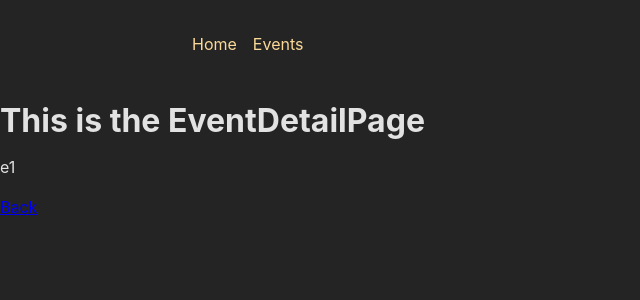
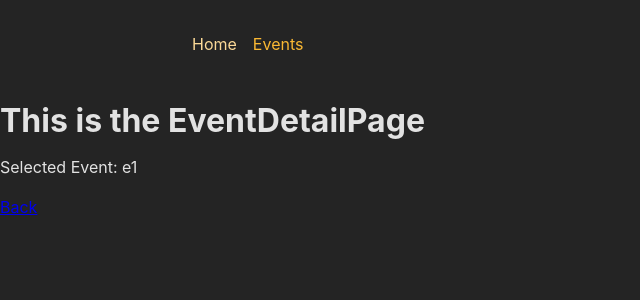
Before and after one commit to AaradhyaGitHub/React-Unit---4, a React (Create React App) app in the folder SPA-Practice/frontend/: page /events/e1 in a window 1280 px wide. Shown: the top 300 px of the page, without its empty margins (0-640 px from the left). Built offline with nearby package versions, Linux system fonts and the light colour scheme.

Commit message:
bug fixes and polishing routes

```diff
--- a/SPA-Practice/frontend/src/App.js
+++ b/SPA-Practice/frontend/src/App.js
@@ -9,11 +9,11 @@ const router = createBrowserRouter([
     path: "/",
     element: <RootLayout/>,
     children: [
-      { index: true, path: "", element: <HomePage /> },
-      { path: "/events", element: <EventsPage /> },
-      { path: "/events/:eventId", element: <EventDetailPage /> },
-      { path: "/events/new", element: <NewEventPage /> },
-      { path: "/events/:pId/edit", element: <EventsPage /> }
+      { index: true, path: "/", element: <HomePage /> },
+      { path: "events", element: <EventsPage /> },
+      { path: "events/:eventId", element: <EventDetailPage /> },
+      { path: "events/new", element: <NewEventPage /> },
+      { path: "events/:eventId/edit", element: <EventsPage /> }
     ]
   }
 ]);
--- a/SPA-Practice/frontend/src/components/MainNavigation.js
+++ b/SPA-Practice/frontend/src/components/MainNavigation.js
@@ -6,7 +6,6 @@ function MainNavigation() {
       <nav>
         <ul className={classes.list}>
           <li>
-            <a>
             <NavLink
               to="/"
               className={({ isActive }) =>
@@ -16,20 +15,17 @@ function MainNavigation() {
             >
               Home
             </NavLink>
-            </a>
           </li>
           <li>
-            <a>
             <NavLink
               to="/events"
               className={({ isActive }) =>
                 isActive ? classes.active : undefined
               }
-                end
+
             >
               Events
             </NavLink>
-            </a>
           </li>
         </ul>
       </nav>
--- a/SPA-Practice/frontend/src/pages/EventDetailPage.js
+++ b/SPA-Practice/frontend/src/pages/EventDetailPage.js
@@ -6,7 +6,7 @@ export default function EventDetailPage(){
     return(
         <>
             <h1>This is the EventDetailPage</h1>
-            <p>{params.eventId}</p>
+            <p>Selected Event: {params.eventId}</p>
             <p><Link to=".." relative="path">
           Back
         </Link></p>
--- a/SPA-Practice/frontend/src/pages/RootLayout.js
+++ b/SPA-Practice/frontend/src/pages/RootLayout.js
@@ -1,11 +1,12 @@
 import { Outlet } from "react-router-dom";
-import MainNavigation from "../components/MainNavigation"
+import MainNavigation from "../components/MainNavigation";
 export default function RootLayout() {
   return (
     <>
       <MainNavigation /> {/* Always visible */}
       <main>
-          <Outlet /> {/* Changes dynamically based on the route */}
+        <Outlet />
+        {/* Defines where the content of the child routes should be rendered  */}
       </main>
     </>
   );
```
Lines whose indentation alone changed are shown as unchanged.
